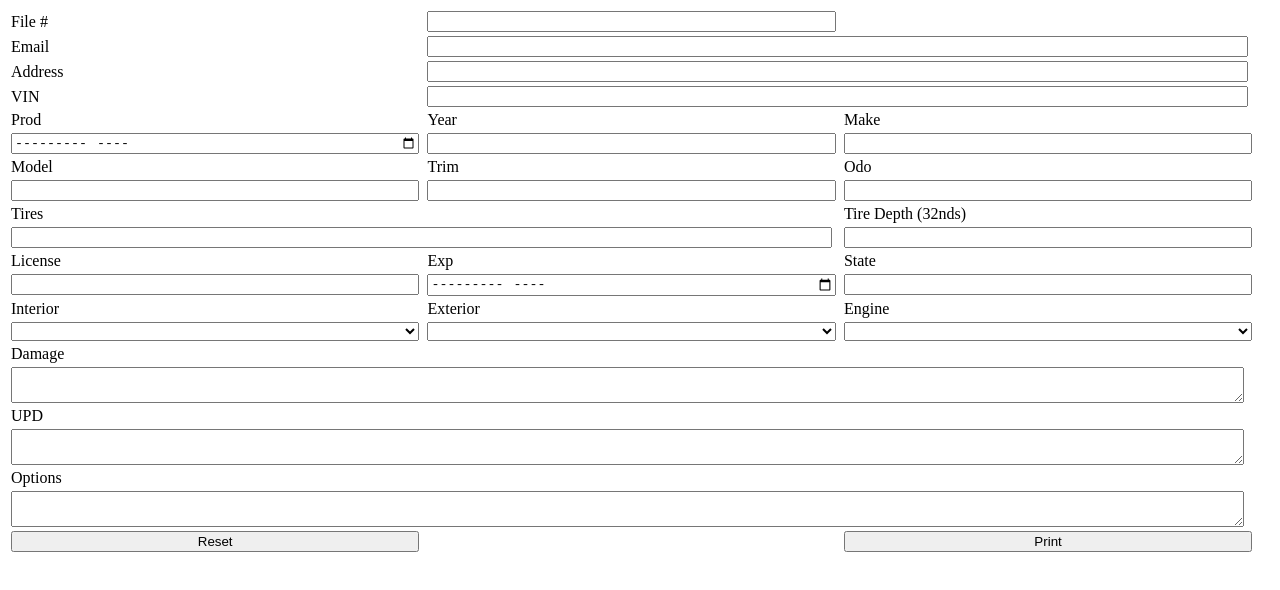
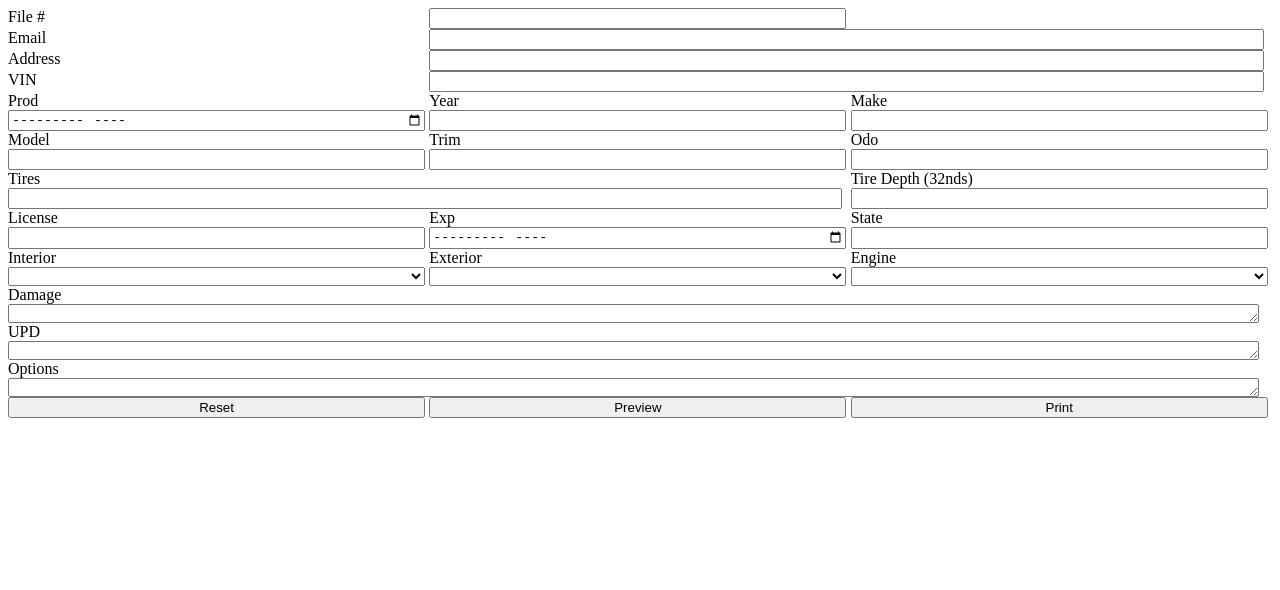
Before and after one commit to zwc2/ss, a plain HTML site: page index.html in a window 1280 px wide. Drawn offline with Linux system fonts and the light colour scheme.

Commit message:
Update index.html

```diff
--- a/index.html
+++ b/index.html
@@ -3,93 +3,37 @@
 <meta name="viewport" content="width=device-width, initial-scale=1, user-scalable=0">
 <script src="index.js" defer></script>
 <style>
-  html{background-color:white}
-  table,input,select,textarea{width:99%}
-  table{position:relative}
-  /*td{width:33%}*/
+  input,select,textarea{width:99%}
+  #form{display:grid;grid-template-columns:1fr 1fr 1fr}
+  .s2{grid-column:span 2}
+  .s3{grid-column:span 3}
   @media print{
     .ph{display:none}
   }
 </style>
 <form id="form">
-<table>
-  <tr><td>File #</td><td><input id="id" class="i"></td></tr>
-  <tr>
-    <td>Email</td><td colspan=2><input id="email" class="i"></td>
-  </tr>
-  <tr>
-    <td>Address</td><td colspan=2><input id="address" class="i"></td>
-  </tr>
-  <tr>
-    <td>VIN</td><td colspan=2><input id="vin" class="i"></td>
-  </tr>
-  <tr>
-    <td>Prod</td>
-    <td>Year</td>
-    <td>Make</td>
-  </tr>
-  <tr>
-    <td><input id="prod" type="month" class="i"></td>
-    <td><input id="year" type="number" class="i"></td>
-    <td><input id="make" class="i"></td>
-  </tr>
-  <tr>
-    <td>Model</td>
-    <td>Trim</td>
-    <td>Odo</td>
-  </tr>
-  <tr>
-    <td><input id="model" class="i"></td>
-    <td><input id="trim" class="i"></td>
-    <td><input id="odo" type="number" class="i"></td>
-  </tr>
-  <tr>
-    <td colspan=2>Tires</td>
-    <td>Tire Depth (32nds)</td>
-  </tr>
-  <tr>
-    <td colspan=2><input id="tirei" class="i"></td>
-    <td><input id="tires" type="number" class="i"></td>
-  </tr>
-  <tr>
-    <td>License</td><td>Exp</td><td>State</td>
-  </tr>
-  <tr>
-    <td><input id="lic" class="i"></td>
-    <td><input id="exp" type="month" class="i"></td>
-    <td><input id="state" class="i"></td>
-  </tr>
-  <tr>
-    <td>Interior</td><td>Exterior</td><td>Engine</td>
-  </tr>
-  <tr>
-    <td><select id="int" class="i"><option></option><option>Poor</option><option>Average</option><option>Good</option></select></td>
-    <td><select id="ext" class="i"><option></option><option>Poor</option><option>Average</option><option>Good</option></select></td>
-    <td><select id="engine" class="i"><option></option><option>Poor</option><option>Average</option><option>Good</option></select></td>
-  </tr>
-  <tr>
-    <td>Damage</td>
-  </tr>
-  <tr>
-    <td colspan=3><textarea id="dmg" class="i"></textarea></td>
-  </tr>
-  <tr>
-    <td>UPD</td>
-  </tr>
-  <tr>
-    <td colspan=3><textarea id="upd" class="i"></textarea></td>
-  </tr>
-  <tr>
-    <td>Options</td>
-  </tr>
-  <tr>
-    <td colspan=3><textarea id="opts" class="i"></textarea></td>
-  </tr>
-  <tr class="ph">
-    <td><input id="r" type="reset"></td>
-    <td></td>
-    <td><input id="p" type="button" value="Print"></td>
-  </tr>
-</table>
+<z>File #</z><input id="id" class="i"><z></z>
+<z>Email</z><input id="email" class="i s2">
+<z>Address</z><input id="address" class="i s2">
+<z>VIN</z><input id="vin" class="i s2">
+<z>Prod</z><z>Year</z><z>Make</z>
+<input id="prod" type="month" class="i"><input id="year" type="number" class="i"><input id="make" class="i">
+<z>Model</z><z>Trim</z><z>Odo</z>
+<input id="model" class="i"><input id="trim" class="i"><input id="odo" type="number" class="i">
+<z class="s2">Tires</z><z>Tire Depth (32nds)</z>
+<input id="tirei" class="i s2"><input id="tires" type="number" class="i">
+<z>License</z><z>Exp</z><z>State</z>
+<input id="lic" class="i"><input id="exp" type="month" class="i"><input id="state" class="i">
+<z>Interior</z><z>Exterior</z><z>Engine</z>
+<select id="int" class="i"><option></option><option>Poor</option><option>Average</option><option>Good</option></select>
+<select id="ext" class="i"><option></option><option>Poor</option><option>Average</option><option>Good</option></select>
+<select id="engine" class="i"><option></option><option>Poor</option><option>Average</option><option>Good</option></select>
+<z class="s3">Damage</z>
+<textarea id="dmg" class="i s3"></textarea>
+<z class="s3">UPD</z>
+<textarea id="upd" class="i s3"></textarea>
+<z class="s3">Options</z>
+<textarea id="opts" class="i s3"></textarea>
+<input id="r" type="reset" class="ph"><input id="pv" type="button" value="Preview" class="ph"><input id="p" type="button" value="Print" class="ph">
 </form>
 <div id="notification" style="display:none">A new version of this app is available. Click <a id="reload">here</a> to update.</div>
```
